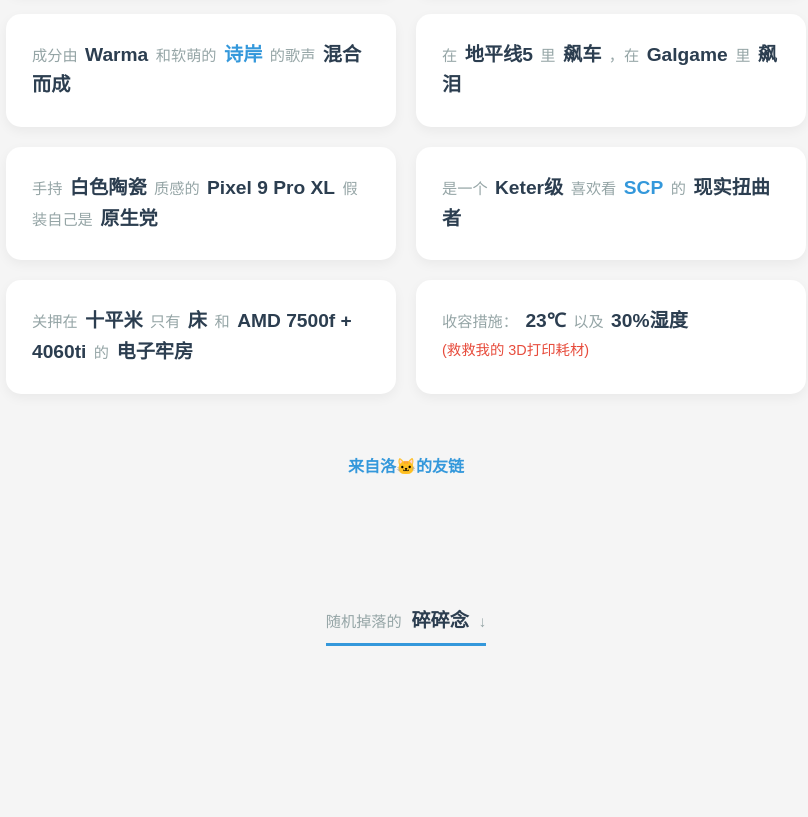
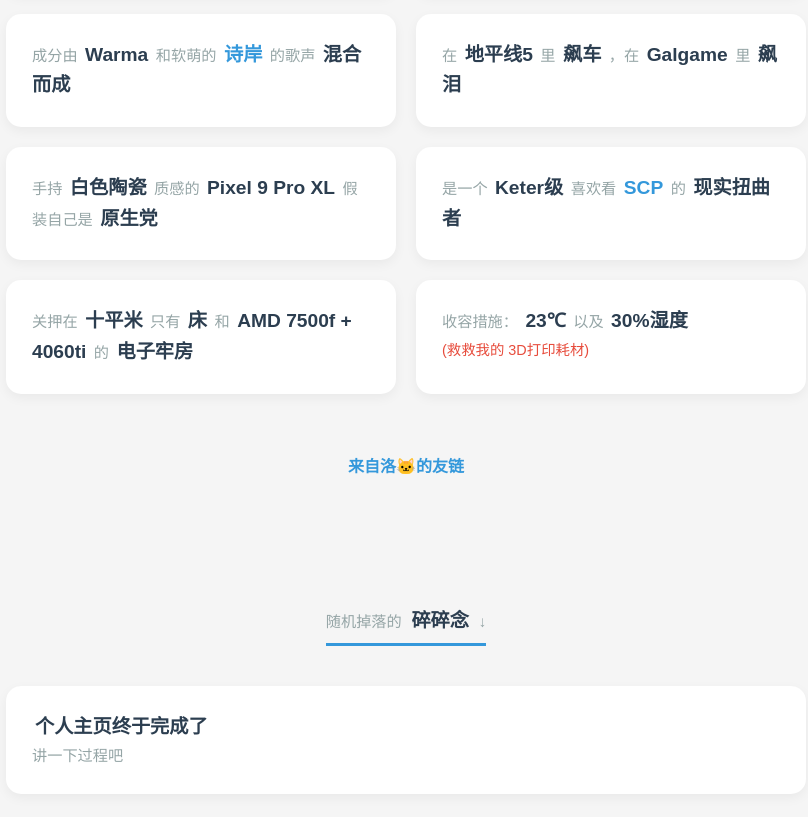
Before and after one commit to xiongzikun0106/my-first-personal-webside, a plain HTML site: page final_page.html in a window 1280 px wide. Shown: the part 583-1400 px from the top of the page, without its empty margins (234-1042 px from the left). Before the commit the page ends 1329 px from the top, so only its background shows below. Drawn offline with Linux system fonts and the light colour scheme.

Commit message:
新增加一篇博客文章

```diff
--- a/final_page.html
+++ b/final_page.html
@@ -137,6 +137,10 @@
 </div>
 <div class="card-grid" id="blog-list">
 
+<div class="blog-card" id="card_id_463dff6e96" onclick="openPost('id_463dff6e96')">
+<span class="medium">个人主页终于完成了</span><br/>
+<span class="small">讲一下过程吧</span>
+</div>
 </div>
 <div id="blog-content" style="margin-top: 20px; display: none;">
 <button class="back-btn" onclick="backToList()">← 返回列表</button>
@@ -145,6 +149,10 @@
 </div>
 <div id="blog-data" style="display:none;">
 
+<div id="data-id_463dff6e96">
+<h3>个人主页终于完成了</h3>
+<p class="small">这个网页算是被INFP奇奇怪怪的行动力给带出来的产物<br/>之前一直拖延不想写<br/>直到买了一本书叫《和wakaba酱一起学网页开发》<br/>花了一周的时间看完了，接着又花了几节计算机课一边上课一边摸鱼写了一个静态网页<br/>接着就挂到github pages上了<br/>后面有人跟我吐槽说太难看了<br/>就索性让AI重写了一遍，再加上了博客文章的功能<br/>于是就有了现在这个版本的个人主页<br/>下一步的打算是等我办了万事达卡之后就去买一个国外的域名然后挂上去<br/>毕竟国内太他妈麻烦了</p>
+</div>
 </div>
 </body>
 </html>
```
Also changed, not shown: 1 other file.
